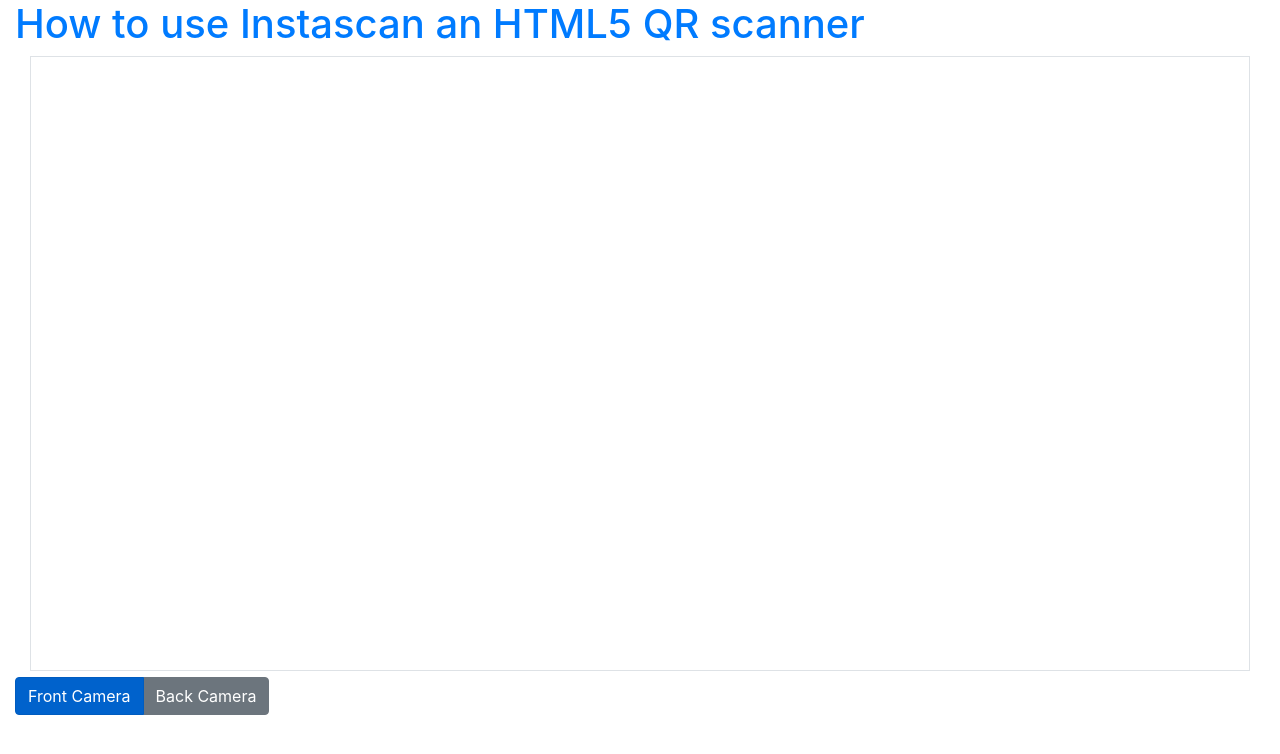
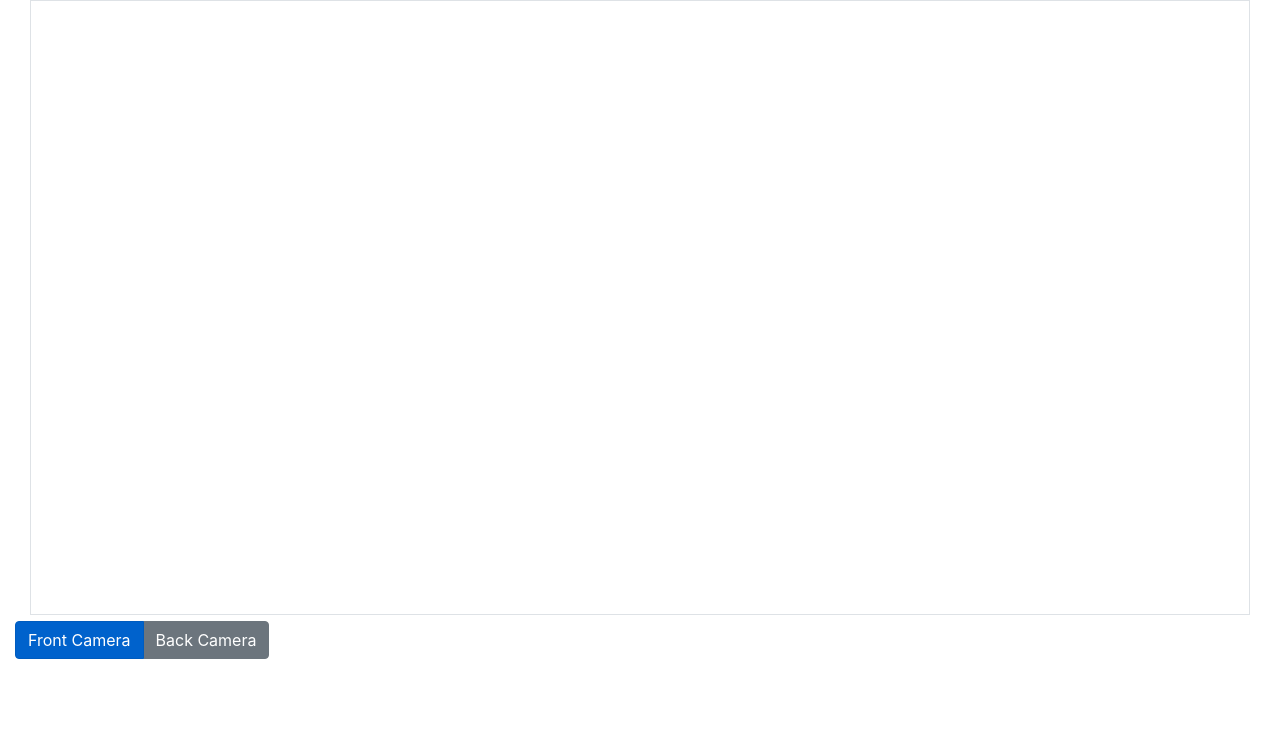
Before and after one commit to gunbladeii/iberkat, a PHP site: page /test2.php in a window 1280 px wide. Shown: the top 754 px of the page. Run offline with PHP 8.4, Linux system fonts and the light colour scheme; some libraries are stand-ins or nearby versions.

Commit message:
Update test2.php

```diff
--- a/test2.php
+++ b/test2.php
@@ -33,43 +33,27 @@
   <script src="https://code.jquery.com/jquery-3.4.1.min.js" integrity="sha256-CSXorXvZcTkaix6Yvo6HppcZGetbYMGWSFlBw8HfCJo=" crossorigin="anonymous"></script>
       <div class="col">
         <script src="https://rawgit.com/schmich/instascan-builds/master/instascan.min.js"></script>
-        <h1><a href="https://learncodeweb.com/phonegap/how-to-use-instascan-an-html5-qr-scanner/">How to use Instascan an HTML5 QR scanner</a></h1>
         <div class="col-sm-12">
-          <video id="preview" class="p-1 border" style="width:100%;"></video>
+          <video id="preview" class="p-1 border" style="height:100%;width:100%;"></video>
         </div>
+
          <script type="text/javascript">
-          var scanner = new Instascan.Scanner({ video: document.getElementById('preview'), scanPeriod: 5, mirror: false });
-          scanner.addListener('scan',function(content){
+      let scanner = new Instascan.Scanner({ video: document.getElementById('preview'), scanPeriod: 5, mirror: false });
+      scanner.addListener('scan', function (content) {
         alert(content);
-            //window.location.href=content;
       });
-          Instascan.Camera.getCameras().then(function (cameras){
-            if(cameras.length>0){
-              scanner.start(cameras[0]);
-              $('[name="options"]').on('change',function(){
-                if($(this).val()==1){
-                  if(cameras[0]!=""){
-                    scanner.start(cameras[0]);
-                  }else{
-                    alert('No Front camera found!');
+      Instascan.Camera.getCameras().then(function (cameras) {
+        if (cameras.length > 0) {
+          scanner.start(cameras[1]);
+        } else {
+          console.error('No cameras found.');
         }
-                }else if($(this).val()==2){
-                  if(cameras[1]!=""){
-                    scanner.start(cameras[1]);
-                  }else{
-                    alert('No Back camera found!');
-                  }
-                }
-              });
-            }else{
-              console.error('No cameras found.');
-              alert('No cameras found.');
-            }
-          }).catch(function(e){
+      }).catch(function (e) {
         console.error(e);
-            alert(e);
       });
     </script>
+
+
         <div class="btn-group btn-group-toggle mb-5" data-toggle="buttons">
           <label class="btn btn-primary active">
           <input type="radio" name="options" value="1" autocomplete="off" checked> Front Camera
```
Lines whose indentation alone changed are shown as unchanged.
